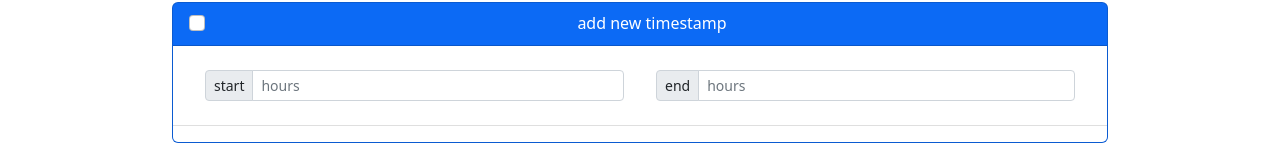
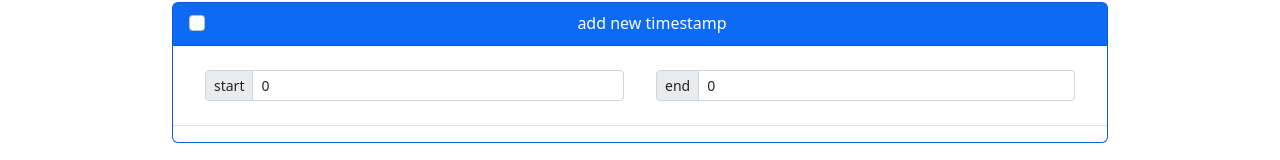
Before and after one commit to AIn0n/ecohome-copy, a Vue app in the folder frontend/: page /1/edit-device/1 in a window 1280 px wide. Shown: the part 216-376 px from the top of the page. Built offline with nearby package versions, Linux system fonts and the light colour scheme; no server answers.

Commit message:
adding timestamps is working properly

```diff
--- a/frontend/src/views/EditDevice.vue
+++ b/frontend/src/views/EditDevice.vue
@@ -9,6 +9,12 @@ const router = useRouter();
 const { device, room } = useRoute().params;
 const timestamps = ref([]);
 const days = ref({});
+const add_new = ref(false);
+const new_timestamp = ref({
+  start: 0,
+  end: 0,
+  weekdays: {},
+});
 
 function refresh_timestamps() {
   api
@@ -17,7 +23,10 @@ function refresh_timestamps() {
     .catch(() => (error_text.value = "cannot get timestamps, try later"));
 }
 
-function update_timestamps() {
+function preprocess_timestamps() {
+  if (add_new.value == true) {
+    timestamps.value.push(new_timestamp.value);
+  }
   timestamps.value.forEach((elem) => {
     let week_as_num = 0;
     Object.entries(elem["weekdays"]).forEach(([key, value]) => {
@@ -25,6 +34,10 @@ function update_timestamps() {
     });
     elem["weekdays"] = week_as_num;
   });
+}
+
+function update_timestamps() {
+  preprocess_timestamps();
   api
     .post(`/${room}/device/${device}/timestamp-update`, timestamps.value)
     .then((res) => {
@@ -42,7 +55,12 @@ onBeforeMount(() => {
   refresh_timestamps();
   api
     .get("/day2number")
-    .then((res) => (days.value = res.data))
+    .then((res) => {
+      days.value = res.data;
+      for (const key in res.data) {
+        new_timestamp.value.weekdays[key] = false;
+      }
+    })
     .catch(() => (error_text.value = "server error"));
 });
 </script>
@@ -54,19 +72,19 @@ div(class="container text-center w-75")
   div(class="card text-bg-primary my-3")
     div(class="card-header")
       div(class="form-check")
-        input(class="form-check-input" type="checkbox")
+        input(class="form-check-input" type="checkbox" v-model="add_new")
         label(class="form-check-label") add new timestamp
     div(class="list-group list-group-flush")
       div(class="list-group-item d-flex justify-content-between")
         div(class="input-group input-group-sm w-50 mx-3 my-3")
           span(class="input-group-text") start
-          input(type="number" class="form-control" placeholder="hours")
+          input(type="number" class="form-control" placeholder="hours" v-model="new_timestamp.start")
         div(class="input-group input-group-sm w-50 mx-3 my-3")
           span(class="input-group-text") end
-          input(type="number" class="form-control" placeholder="hours")
+          input(type="number" class="form-control" placeholder="hours" v-model="new_timestamp.end")
       div(class="list-group-item")
         div(class="form-check form-check-inline mx-4" v-for="(value, key) in days")
-          input(class="form-check-input" type="checkbox")
+          input(class="form-check-input" type="checkbox" v-model="new_timestamp.weekdays[key]")
           label(class="form-check-label") {{ key }}
   div(class="d-flex align-items-center" v-for="timestamp in timestamps")
     div(class="card text-bg-primary me-5 my-3")
```
